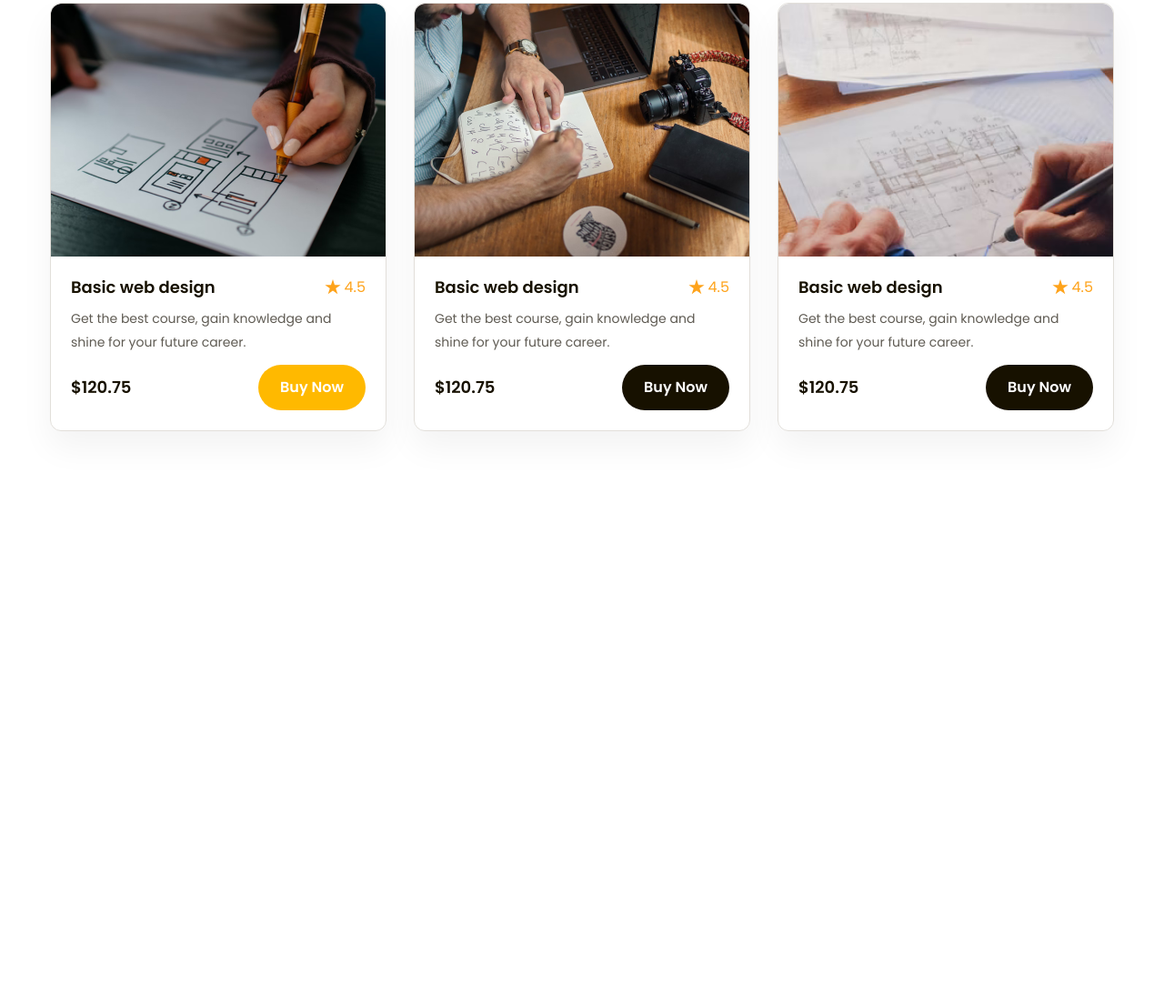
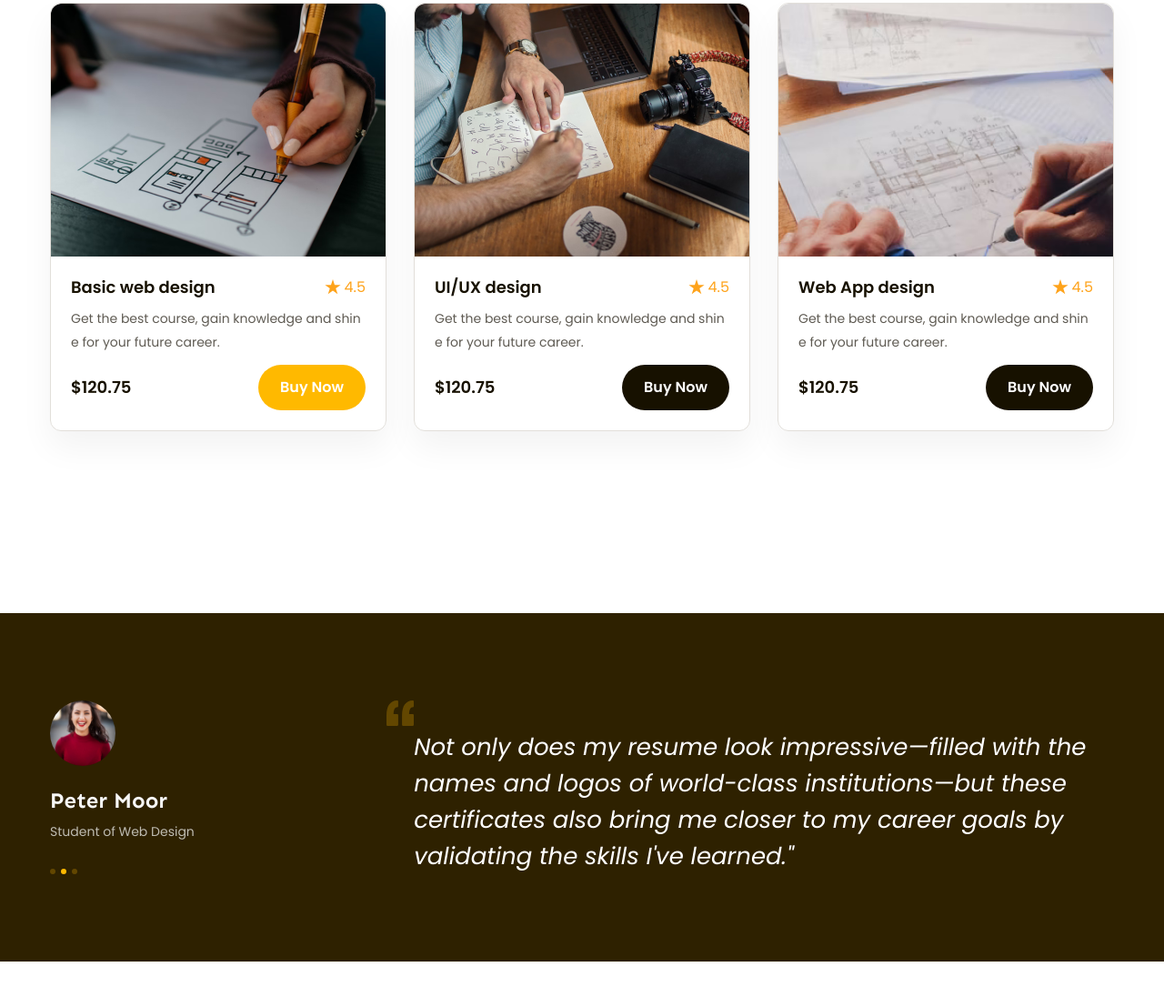
Before and after one commit to khoadev10/htmlcss-02, a plain HTML site: page index.html in a window 1280 px wide. Shown: the part 1276-2372 px from the top of the page at 91% size. Drawn offline with Linux system fonts and the light colour scheme.

Commit message:
Feedback

```diff
--- a/assets/css/style.css
+++ b/assets/css/style.css
@@ -48,6 +48,10 @@ a {
     -webkit-line-clamp: var(--line-clamp, 1);
     -webkit-box-orient: vertical;
     overflow: hidden;
+}
+
+.line-2 {
+    --line-clamp: 2;
 }
 /* ============= Header ============= */
 .header {
@@ -319,6 +323,7 @@ a {
 }
 
 /* Courses */
+
 .popular .list-course {
     display: flex;
     gap: 30px;
@@ -333,7 +338,6 @@ a {
 
 .popular .list-course .card-course:hover {
     border-color: transparent;
-    cursor: pointer;
 }
 
 .card-course .img-thumb {
@@ -366,7 +370,8 @@ a {
     line-height: 1.75; /* 175% */
 }
 
-.card-course .card-body .title {
+.card-course .card-body .title a {
+    word-break: break-all;
     color: var(--primary-color);
     font-size: 1.8rem;
     font-weight: 600;
@@ -375,6 +380,7 @@ a {
 
 .card-course .card-body .sub-title {
     margin: 6px 0 12px;
+    word-break: break-all;
     color: #5f5b53;
     font-size: 1.4rem;
     font-weight: 400;
@@ -397,3 +403,78 @@ a {
     font-weight: 600;
     line-height: 1.67; /* 166.667% */
 }
+
+/* ============= feedback ============= */
+.feedback {
+    background: #2e2100;
+    margin-top: 200px;
+    padding: 96px 0;
+}
+
+/* Student Info */
+.feedback-item {
+    display: flex;
+}
+
+.feedback-item .avatar {
+    width: 72px;
+    height: 72px;
+    border-radius: 50%;
+    object-fit: cover;
+}
+
+.feedback-item .student-name {
+    margin-top: 18px;
+    color: #f7f7f7;
+    font-family: var(--font-heading);
+    font-size: 2.4rem;
+    font-weight: 700;
+    line-height: 1.42; /* 141.667% */
+}
+
+.feedback-item .desc {
+    margin-top: 4px;
+    color: #bfbcb2;
+    font-size: 1.4rem;
+    font-weight: 400;
+    line-height: 1.86; /* 185.714% */
+}
+
+.feedback-item .dots {
+    margin-top: 28px;
+    display: flex;
+    align-items: center;
+}
+
+.feedback-item .dots .dot {
+    width: 6px;
+    height: 6px;
+    border-radius: 6px;
+    background: #634700;
+}
+
+.feedback-item .dots .dot + .dot {
+    margin-left: 6px;
+}
+
+.feedback-item .dots .dot.active {
+    background: #ffb900;
+}
+
+/* Feedback content */
+.feedback-content {
+    width: 65.8%;
+    margin-left: auto;
+}
+
+.quotation-mark {
+    transform: translateX(-100%);
+}
+
+.feedback-content blockquote {
+    color: #fff;
+    font-size: 2.6rem;
+    font-style: italic;
+    font-weight: 400;
+    line-height: 1.54; /* 153.846% */
+}
--- a/index.html
+++ b/index.html
@@ -188,14 +188,18 @@
                 <div class="list-course">
                     <!-- Course 1 -->
                     <div class="card-course">
+                        <a href="!#">
                             <img
                                 src="./assets/img/coures-1.png"
                                 alt=""
                                 class="img-thumb"
                             />
+                        </a>
                         <div class="card-body">
                             <div class="wrap">
-                                <h3 class="title">Basic web design</h3>
+                                <h3 class="title line-clamp">
+                                    <a href="!#">Basic web design</a>
+                                </h3>
                                 <div class="rate">
                                     <img
                                         src="./assets/icon/star.svg"
@@ -204,7 +208,7 @@
                                     <span>4.5</span>
                                 </div>
                             </div>
-                            <p class="sub-title">
+                            <p class="sub-title line-clamp line-2">
                                 Get the best course, gain knowledge and shine
                                 for your future career.
                             </p>
@@ -218,14 +222,18 @@
                     </div>
                     <!-- Course 2 -->
                     <div class="card-course">
+                        <a href="!#">
                             <img
                                 src="./assets/img/coures-2.png"
                                 alt=""
                                 class="img-thumb"
                             />
+                        </a>
                         <div class="card-body">
                             <div class="wrap">
-                                <h3 class="title">Basic web design</h3>
+                                <h3 class="title line-clamp">
+                                    <a href="!#">UI/UX design</a>
+                                </h3>
                                 <div class="rate">
                                     <img
                                         src="./assets/icon/star.svg"
@@ -234,7 +242,7 @@
                                     <span>4.5</span>
                                 </div>
                             </div>
-                            <p class="sub-title">
+                            <p class="sub-title line-clamp line-2">
                                 Get the best course, gain knowledge and shine
                                 for your future career.
                             </p>
@@ -246,14 +254,18 @@
                     </div>
                     <!-- Course 3 -->
                     <div class="card-course">
+                        <a href="!#">
                             <img
                                 src="./assets/img/coures-3.png"
                                 alt=""
                                 class="img-thumb"
                             />
+                        </a>
                         <div class="card-body">
                             <div class="wrap">
-                                <h3 class="title">Basic web design</h3>
+                                <h3 class="title line-clamp">
+                                    <a href="!#">Web App design</a>
+                                </h3>
                                 <div class="rate">
                                     <img
                                         src="./assets/icon/star.svg"
@@ -262,7 +274,7 @@
                                     <span>4.5</span>
                                 </div>
                             </div>
-                            <p class="sub-title">
+                            <p class="sub-title line-clamp line-2">
                                 Get the best course, gain knowledge and shine
                                 for your future career.
                             </p>
@@ -275,5 +287,40 @@
                 </div>
             </div>
         </div>
+        <!-- Feedback -->
+        <div class="feedback">
+            <div class="main-content">
+                <div class="feedback-item">
+                    <!-- Student Info -->
+                    <div class="info">
+                        <img
+                            src="./assets/img/avatar.jpg"
+                            alt="student"
+                            class="avatar"
+                        />
+                        <p class="student-name">Peter Moor</p>
+                        <p class="desc">Student of Web Design</p>
+                        <div class="dots">
+                            <div class="dot"></div>
+                            <div class="dot active"></div>
+                            <div class="dot"></div>
+                        </div>
+                    </div>
+                    <div class="feedback-content">
+                        <img
+                            src="./assets/img/quotation.svg"
+                            alt="quotation"
+                            class="quotation-mark"
+                        />
+                        <blockquote>
+                            Not only does my resume look impressive—filled with
+                            the names and logos of world-class institutions—but
+                            these certificates also bring me closer to my career
+                            goals by validating the skills I've learned."
+                        </blockquote>
+                    </div>
+                </div>
+            </div>
+        </div>
     </body>
 </html>
```
Also changed, not shown: assets/img/avatar.jpg (added), assets/img/quotation.svg (added). Lines whose indentation alone changed are shown as unchanged.
